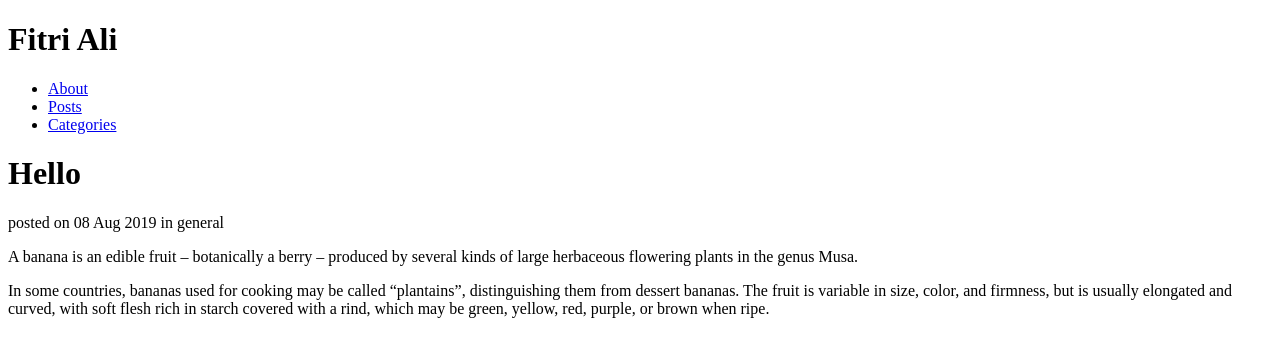
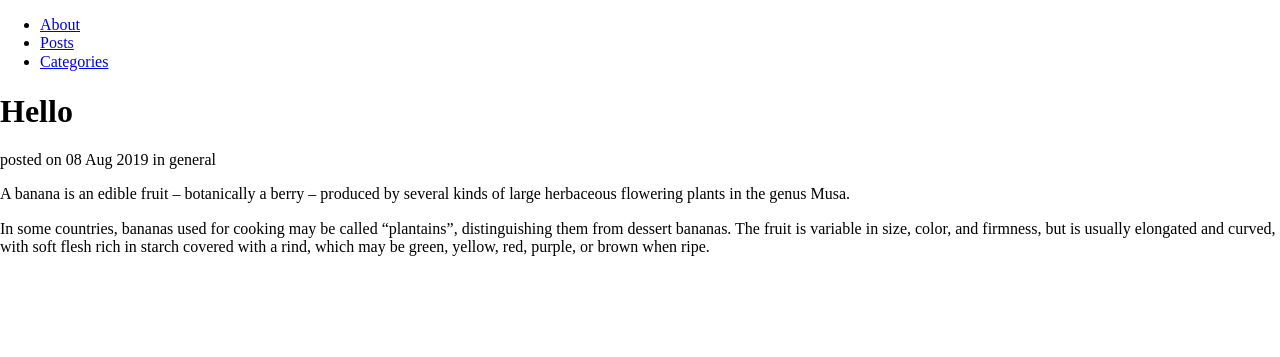
Before and after one commit to xfltrt/xfltrt.github.io, a Jekyll site: the page built from _posts/2019-08-08-hello.md, in a window 1280 px wide. Shown: the top 357 px of the page. Built offline with Jekyll 4.4.1, drawn with Linux system fonts in a browser that asks for light colours.

Commit message:
Update default.html

```diff
--- a/_layouts/default.html
+++ b/_layouts/default.html
@@ -3,10 +3,10 @@
   <head>
     <meta charset="utf-8">
     <title>{{ page.title }}</title>
+    <link rel="stylesheet" href="/assets/css/normalize.css">
     <link rel="stylesheet" href="/assets/css/styles.css">
   </head>
   <body>
-    <h1>Fitri Ali</h1>
     {% include navigation.html %}
     {{ content }}
   </body>
```
